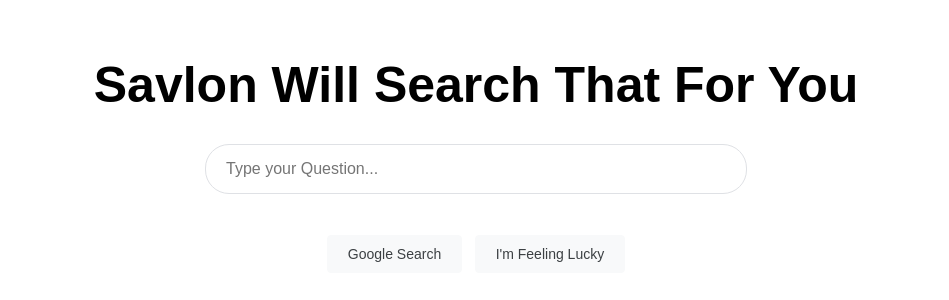
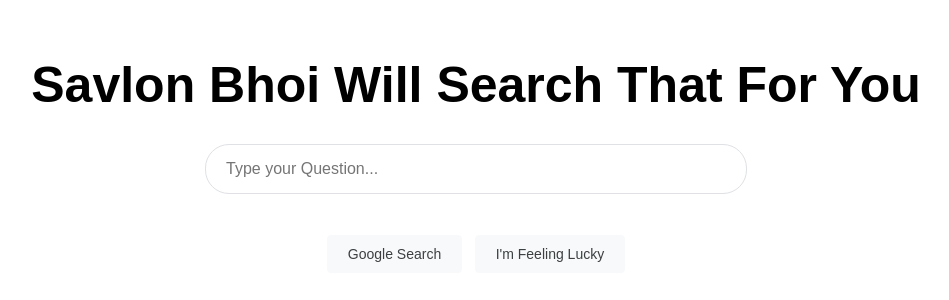
Before and after one commit to fl0w1n9/Auto-shorts, a plain HTML site: page index.html in a window 1280 px wide. Shown: the part 178-478 px from the top of the page, without its empty margins (164-1113 px from the left). Drawn offline with Linux system fonts and the light colour scheme.

Commit message:
Bhoi index.html

```diff
--- a/index.html
+++ b/index.html
@@ -84,7 +84,7 @@
 </div>
 <img id="fakeMouse" src="cursor.png" style="position: absolute; width: 25px; z-index: 9999; display: none; pointer-events: none;">
 <img id="introImage" src="Selmon.jpg" alt="Intro">
-<h1>Savlon Will Search That For You</h1>
+<h1>Savlon Bhoi Will Search That For You</h1>
 <input type="text" id="userQuestion" placeholder="Type your Question...">
 <div class="buttons-area">
     <button id="searchBtn" onclick="googleIt()">Google Search</button>
```
